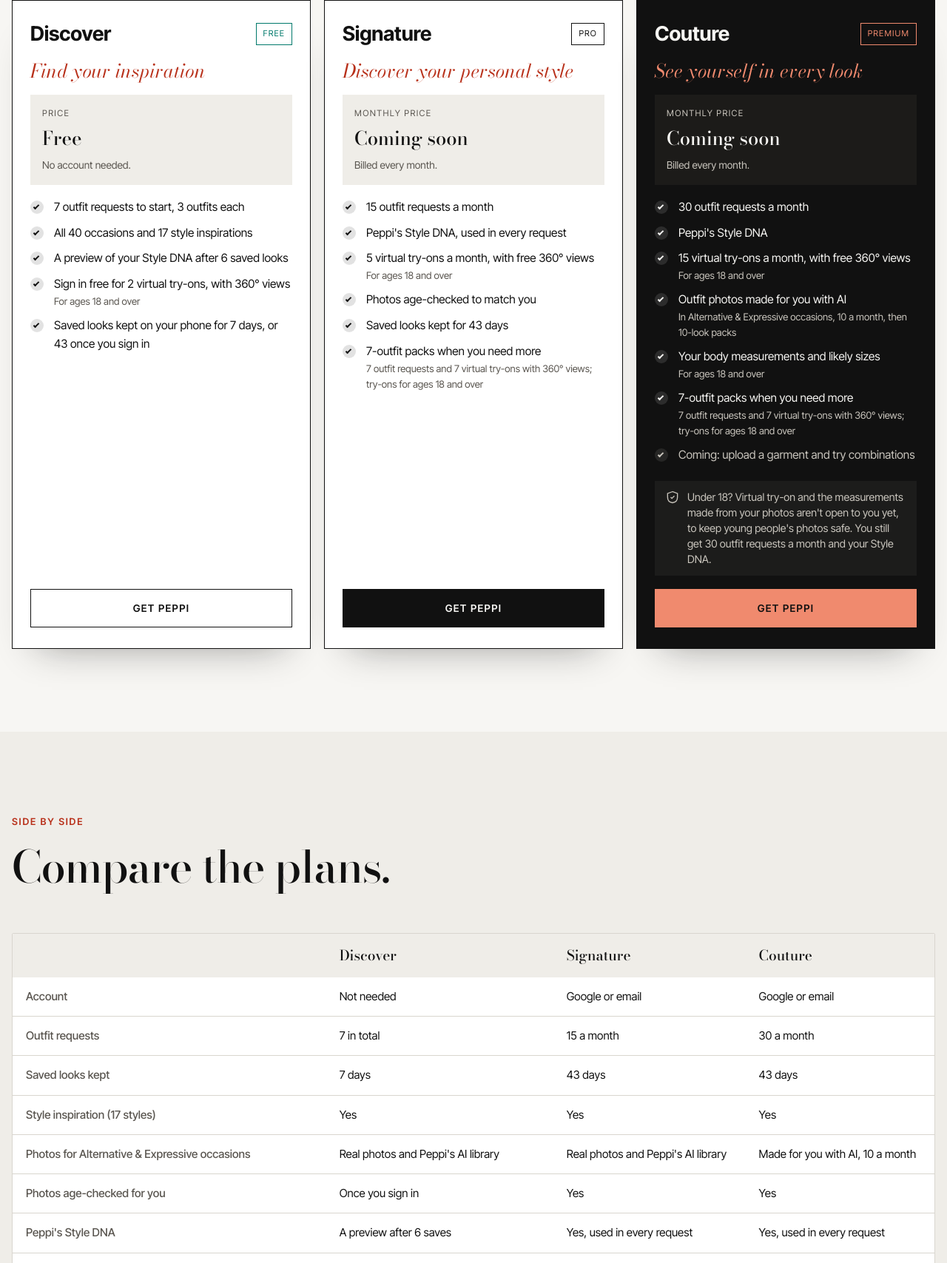
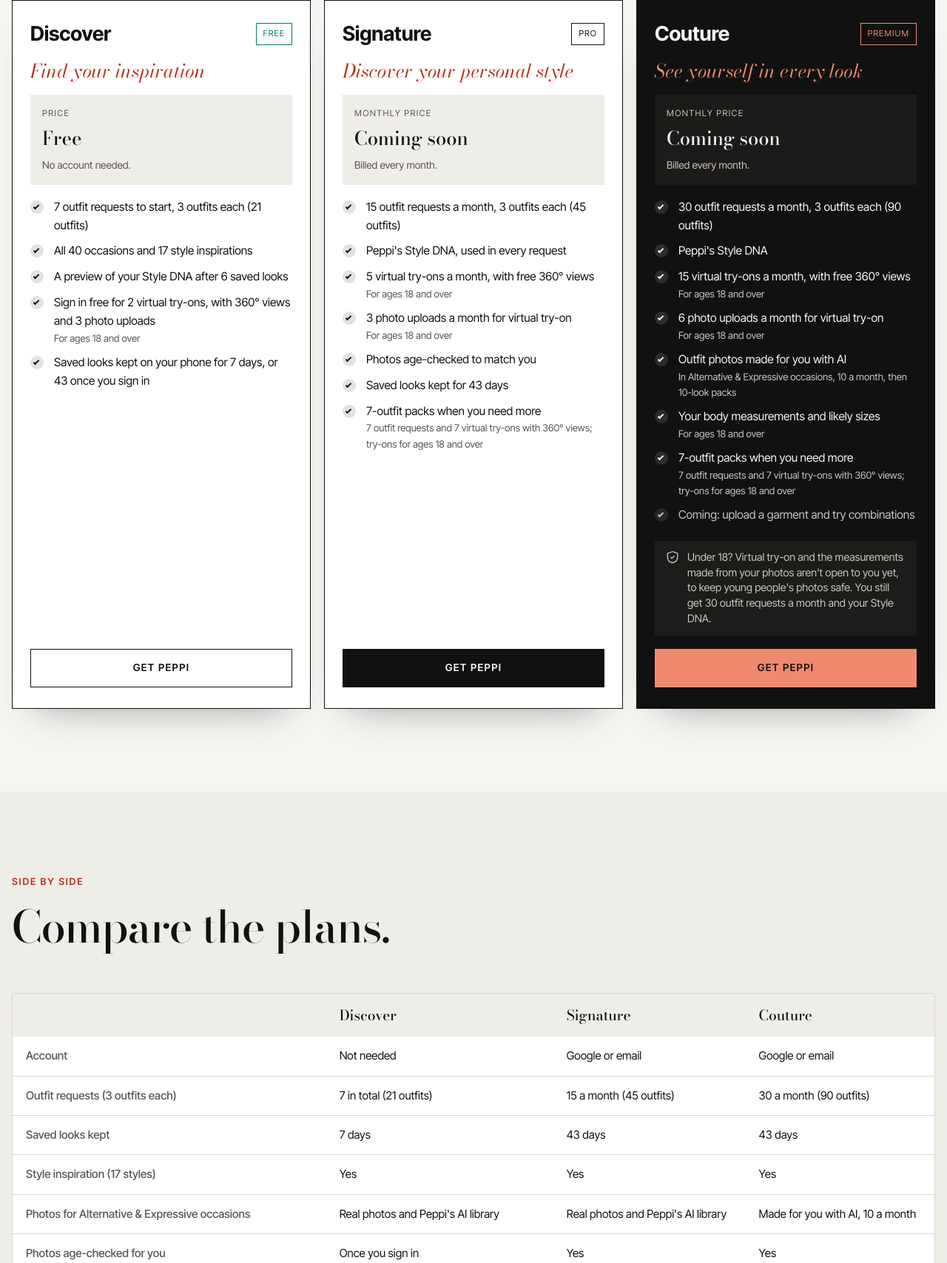
Before and after one commit to peppistyle1/peppi-website, a plain HTML site: page docs/plans.html in a window 1280 px wide. Shown: the part 882-2589 px from the top of the page at 74% size. Drawn offline with Linux system fonts and the light colour scheme.

Commit message:
Plans page: 3 outfits per request and the photo uploads on every card
Co-Authored-By: Claude Opus 5.5 <noreply@anthropic.com>

```diff
--- a/docs/plans.html
+++ b/docs/plans.html
@@ -116,10 +116,10 @@
               <span class="price-note">No account needed.</span>
             </div>
             <ul class="ticks">
-              <li>7 outfit requests to start, 3 outfits each</li>
+              <li>7 outfit requests to start, 3 outfits each (21 outfits)</li>
               <li>All 40 occasions and 17 style inspirations</li>
               <li>A preview of your Style DNA after 6 saved looks</li>
-              <li><span>Sign in free for 2 virtual try-ons, with 360° views <span class="tick-note">For ages 18 and over</span></span></li>
+              <li><span>Sign in free for 2 virtual try-ons, with 360° views and 3 photo uploads <span class="tick-note">For ages 18 and over</span></span></li>
               <li>Saved looks kept on your phone for 7 days, or 43 once you sign in</li>
             </ul>
             <a class="btn btn--ghost" href="/#get">Get Peppi</a>
@@ -136,9 +136,10 @@
               <span class="price-note" data-billing="yearly" hidden>Billed once a year. Outfits and try-ons still start over every month.</span>
             </div>
             <ul class="ticks">
-              <li>15 outfit requests a month</li>
+              <li>15 outfit requests a month, 3 outfits each (45 outfits)</li>
               <li>Peppi's Style DNA, used in every request</li>
               <li><span>5 virtual try-ons a month, with free 360° views <span class="tick-note">For ages 18 and over</span></span></li>
+              <li><span>3 photo uploads a month for virtual try-on <span class="tick-note">For ages 18 and over</span></span></li>
               <li>Photos age-checked to match you</li>
               <li>Saved looks kept for 43 days</li>
               <li><span>7-outfit packs when you need more <span class="tick-note">7 outfit requests and 7 virtual try-ons with 360° views; try-ons for ages 18 and over</span></span></li>
@@ -157,9 +158,10 @@
               <span class="price-note" data-billing="yearly" hidden>Billed once a year. Outfits and try-ons still start over every month.</span>
             </div>
             <ul class="ticks">
-              <li>30 outfit requests a month</li>
+              <li>30 outfit requests a month, 3 outfits each (90 outfits)</li>
               <li>Peppi's Style DNA</li>
               <li><span>15 virtual try-ons a month, with free 360° views <span class="tick-note">For ages 18 and over</span></span></li>
+              <li><span>6 photo uploads a month for virtual try-on <span class="tick-note">For ages 18 and over</span></span></li>
               <li><span>Outfit photos made for you with AI <span class="tick-note">In Alternative &amp; Expressive occasions, 10 a month, then 10-look packs</span></span></li>
               <li><span>Your body measurements and likely sizes <span class="tick-note">For ages 18 and over</span></span></li>
               <li><span>7-outfit packs when you need more <span class="tick-note">7 outfit requests and 7 virtual try-ons with 360° views; try-ons for ages 18 and over</span></span></li>
@@ -185,7 +187,7 @@
             </thead>
             <tbody>
               <tr><th scope="row">Account</th><td>Not needed</td><td>Google or email</td><td>Google or email</td></tr>
-              <tr><th scope="row">Outfit requests</th><td>7 in total</td><td>15 a month</td><td>30 a month</td></tr>
+              <tr><th scope="row">Outfit requests (3 outfits each)</th><td>7 in total (21 outfits)</td><td>15 a month (45 outfits)</td><td>30 a month (90 outfits)</td></tr>
               <tr><th scope="row">Saved looks kept</th><td>7 days</td><td>43 days</td><td>43 days</td></tr>
               <tr><th scope="row">Style inspiration (17 styles)</th><td>Yes</td><td>Yes</td><td>Yes</td></tr>
               <tr><th scope="row">Photos for Alternative &amp; Expressive occasions</th><td>Real photos and Peppi's AI library</td><td>Real photos and Peppi's AI library</td><td>Made for you with AI, 10 a month</td></tr>
--- a/docs/sitemap.xml
+++ b/docs/sitemap.xml
@@ -10,7 +10,7 @@
   <url><loc>https://peppi.style/delete-account</loc><lastmod>2026-11-15</lastmod></url>
   <url><loc>https://peppi.style/faq</loc><lastmod>2026-11-17</lastmod></url>
   <url><loc>https://peppi.style/outfit-ideas</loc><lastmod>2026-11-15</lastmod></url>
-  <url><loc>https://peppi.style/plans</loc><lastmod>2026-11-17</lastmod></url>
+  <url><loc>https://peppi.style/plans</loc><lastmod>2026-11-18</lastmod></url>
   <url><loc>https://peppi.style/privacy</loc><lastmod>2026-11-15</lastmod></url>
   <url><loc>https://peppi.style/style-dna</loc><lastmod>2026-11-13</lastmod></url>
   <url><loc>https://peppi.style/support</loc><lastmod>2026-11-15</lastmod></url>
```
Also changed, not shown: src/pages/plans.html (+7 -5 lines).
